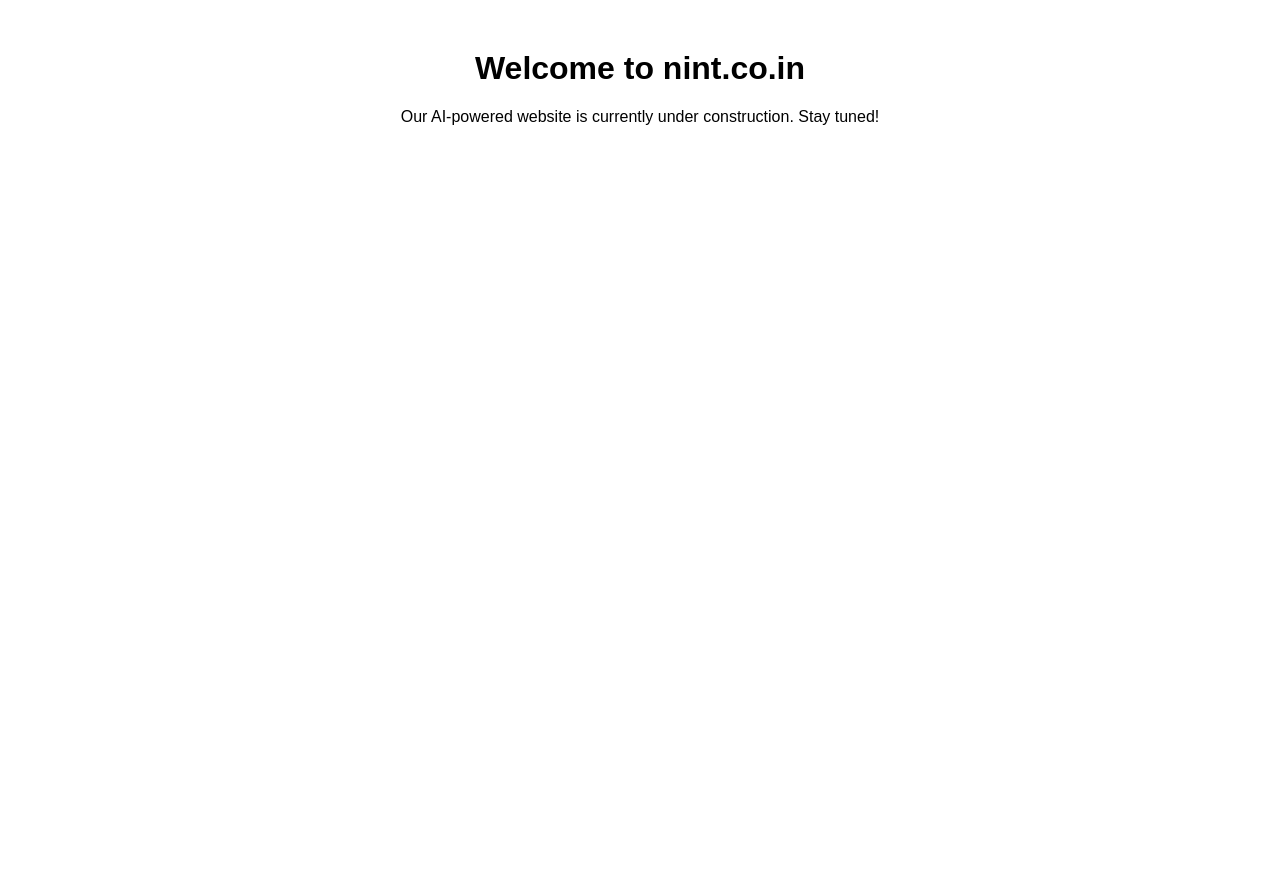
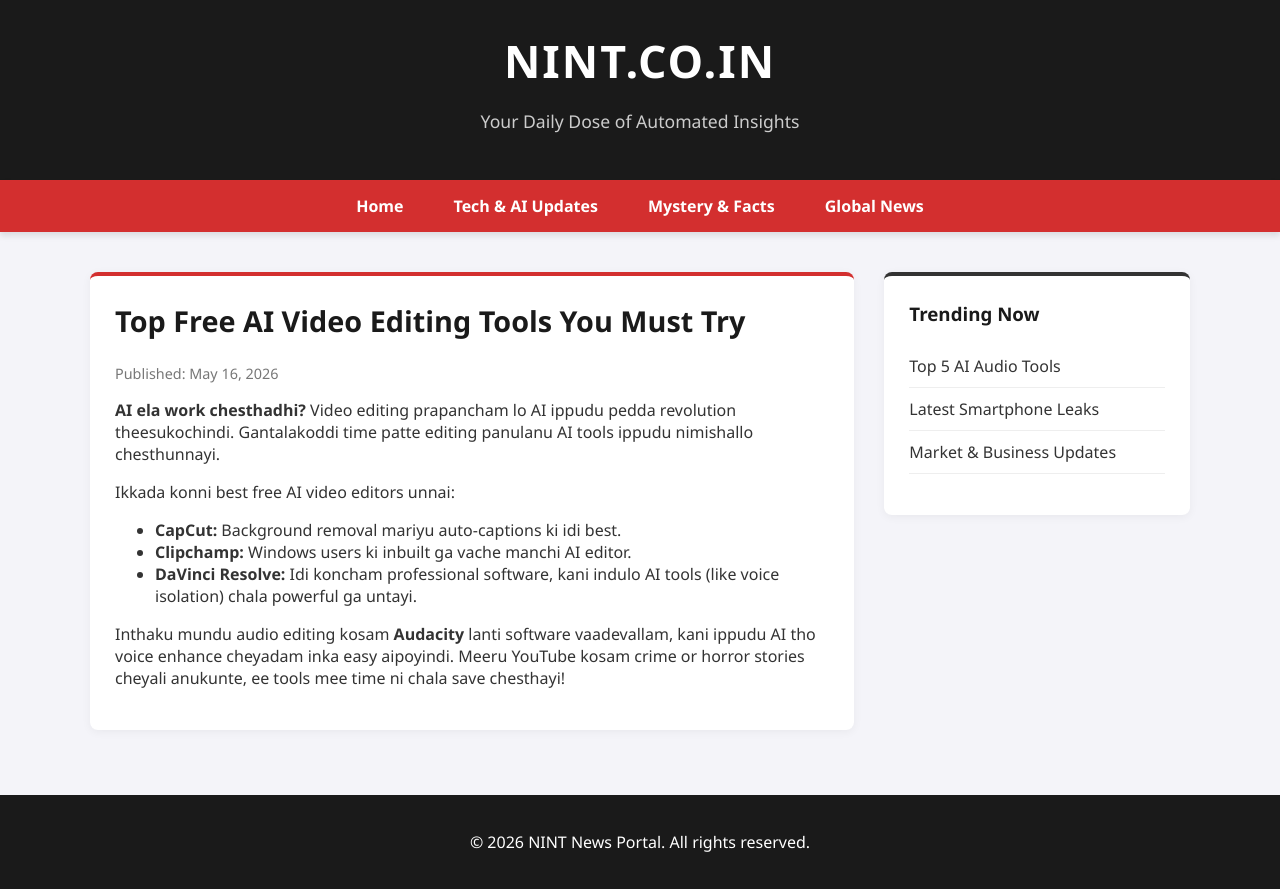
Before and after one commit to raj24357-boop/nint.co.in, a plain HTML site: page index.html in a window 1280 px wide. Before the commit the page ends 800 px from the top, so only its background shows below. Drawn offline with Linux system fonts and the light colour scheme.

Commit message:
Revamp index.html for modern news portal design
Updated the HTML structure and styling for the NINT news portal, enhancing the layout and content presentation.

```diff
--- a/index.html
+++ b/index.html
@@ -1,10 +1,74 @@
 <!DOCTYPE html>
-<html>
+<html lang="en">
 <head>
-    <title>NINT - Automated News Portal</title>
+    <meta charset="UTF-8">
+    <meta name="viewport" content="width=device-width, initial-scale=1.0">
+    <title>NINT - Modern News Portal</title>
+    <style>
+        body { font-family: 'Segoe UI', Tahoma, Geneva, Verdana, sans-serif; margin: 0; padding: 0; background-color: #f4f4f9; color: #333; }
+        header { background-color: #1a1a1a; color: white; padding: 30px 0; text-align: center; }
+        header h1 { margin: 0; font-size: 2.8em; letter-spacing: 2px; text-transform: uppercase; }
+        header p { color: #ccc; font-size: 1.1em; }
+        .nav { background-color: #d32f2f; overflow: hidden; display: flex; justify-content: center; box-shadow: 0 4px 6px rgba(0,0,0,0.1); }
+        .nav a { color: white; text-align: center; padding: 15px 25px; text-decoration: none; font-weight: bold; transition: 0.3s; }
+        .nav a:hover { background-color: #b71c1c; }
+        .container { max-width: 1100px; margin: 40px auto; padding: 0 20px; display: grid; grid-template-columns: 2.5fr 1fr; gap: 30px; }
+        .card { background: white; padding: 25px; border-radius: 8px; box-shadow: 0 2px 10px rgba(0,0,0,0.05); margin-bottom: 25px; border-top: 4px solid #d32f2f; }
+        .card h2 { color: #1a1a1a; margin-top: 0; font-size: 1.8em; }
+        .date { color: #777; font-size: 0.9em; margin-bottom: 15px; display: block; }
+        .sidebar .card { border-top: 4px solid #333; }
+        .sidebar h3 { margin-top: 0; color: #1a1a1a; }
+        .sidebar ul { list-style-type: none; padding: 0; }
+        .sidebar li { padding: 10px 0; border-bottom: 1px solid #eee; }
+        footer { background-color: #1a1a1a; color: white; text-align: center; padding: 20px 0; margin-top: 40px; }
+        @media (max-width: 768px) { .container { grid-template-columns: 1fr; } }
+    </style>
 </head>
-<body style="text-align: center; font-family: Arial, sans-serif; margin-top: 50px;">
-    <h1>Welcome to nint.co.in</h1>
-    <p>Our AI-powered website is currently under construction. Stay tuned!</p>
+<body>
+
+<header>
+    <h1>NINT.CO.IN</h1>
+    <p>Your Daily Dose of Automated Insights</p>
+</header>
+
+<div class="nav">
+    <a href="#">Home</a>
+    <a href="#">Tech & AI Updates</a>
+    <a href="#">Mystery & Facts</a>
+    <a href="#">Global News</a>
+</div>
+
+<div class="container">
+    <div class="main-content">
+        <div class="card">
+            <h2>Top Free AI Video Editing Tools You Must Try</h2>
+            <span class="date">Published: May 16, 2026</span>
+            <p><strong>AI ela work chesthadhi?</strong> Video editing prapancham lo AI ippudu pedda revolution theesukochindi. Gantalakoddi time patte editing panulanu AI tools ippudu nimishallo chesthunnayi.</p>
+            <p>Ikkada konni best free AI video editors unnai:</p>
+            <ul>
+                <li><strong>CapCut:</strong> Background removal mariyu auto-captions ki idi best.</li>
+                <li><strong>Clipchamp:</strong> Windows users ki inbuilt ga vache manchi AI editor.</li>
+                <li><strong>DaVinci Resolve:</strong> Idi koncham professional software, kani indulo AI tools (like voice isolation) chala powerful ga untayi.</li>
+            </ul>
+            <p>Inthaku mundu audio editing kosam <strong>Audacity</strong> lanti software vaadevallam, kani ippudu AI tho voice enhance cheyadam inka easy aipoyindi. Meeru YouTube kosam crime or horror stories cheyali anukunte, ee tools mee time ni chala save chesthayi!</p>
+        </div>
+    </div>
+
+    <div class="sidebar">
+        <div class="card">
+            <h3>Trending Now</h3>
+            <ul>
+                <li>Top 5 AI Audio Tools</li>
+                <li>Latest Smartphone Leaks</li>
+                <li>Market & Business Updates</li>
+            </ul>
+        </div>
+    </div>
+</div>
+
+<footer>
+    <p>&copy; 2026 NINT News Portal. All rights reserved.</p>
+</footer>
+
 </body>
 </html>
```
